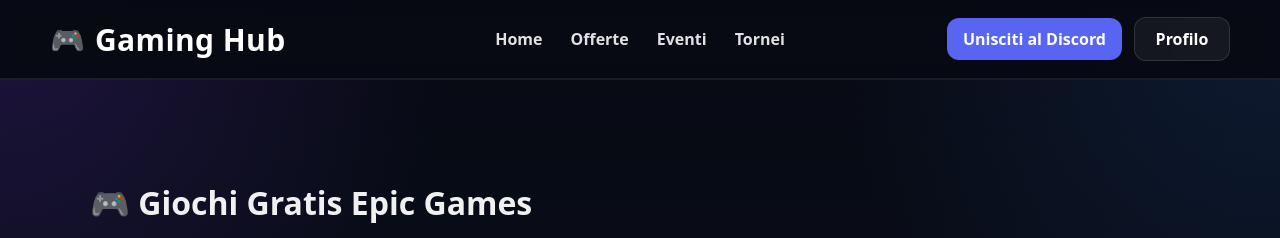
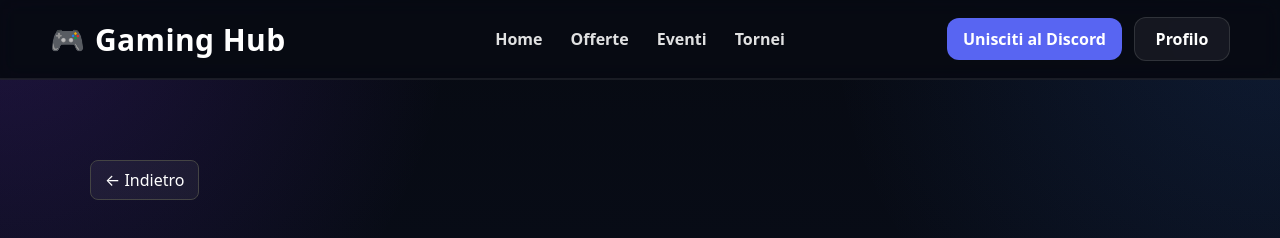
Before and after one commit to fmontis23/gaming-hub, a Next.js app: page /deals in a window 1280 px wide. Shown: the top 238 px of the page. Built offline with nearby package versions, Linux system fonts and the light colour scheme; no server answers.

Commit message:
aggiunto back button deals

```diff
--- a/app/deals/page.tsx
+++ b/app/deals/page.tsx
@@ -1,6 +1,7 @@
 "use client";
 
 import { useEffect, useState } from "react";
+import BackButton from "../components/BackButton";
 
 export default function DealsPage() {
   const [deals, setDeals] = useState<any[]>([]);
@@ -17,6 +18,9 @@ export default function DealsPage() {
 
   return (
     <main style={{ padding: 40 }}>
+
+      <BackButton />
+
       <h1 style={{ marginBottom: 20 }}>🎮 Giochi Gratis Epic Games</h1>
 
       <div
```
